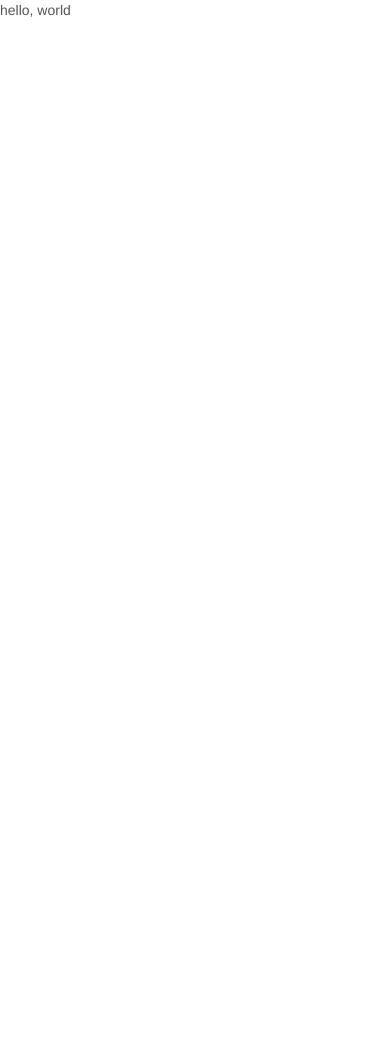
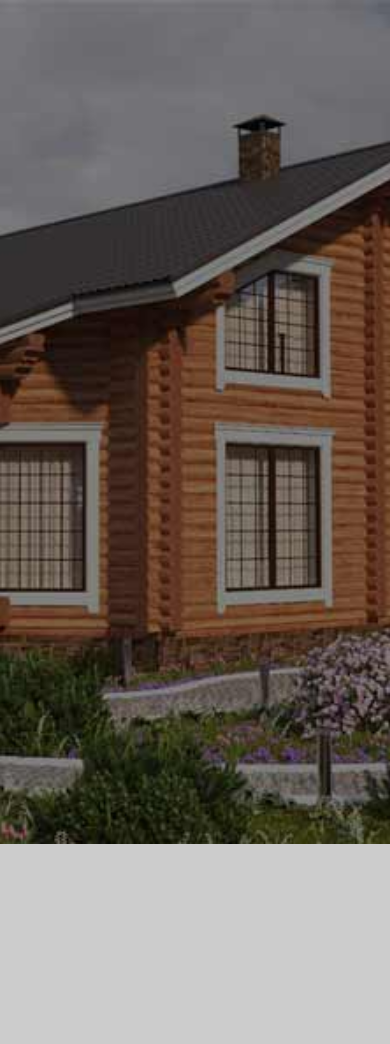
Before and after one commit to aisteron/dom4000, a plain HTML site: page index.html in a window 390 px wide. Before the commit the page ends 844 px from the top, so only its background shows below. Drawn offline with Linux system fonts and the light colour scheme.

Commit message:
work started

```diff
--- a/index.html
+++ b/index.html
@@ -10,9 +10,60 @@
   <title>Concise Template</title>
 
   <link rel="stylesheet" type="text/css" media="screen" href="css/concise.min.css" />
+  <style>
+  html, body {height:100%;}
+  	.screen1
+  	{
+
+	  	  background: url(img/screen1bg.jpg) no-repeat center center fixed;
+		  -webkit-background-size: cover;
+		  -moz-background-size: cover;
+		  -o-background-size: cover;
+		  background-size: cover;
+
+		  width: 100%;
+		  height:100%;
+  	}
+ 	.screen2
+ 	{
+ 		height:200px;
+ 		background-color: #ccc;
+ 		width: 400px
+ 	}
+
+ 	@media only screen and (max-width: 768px)
+{
+	.screen1
+  	{
+
+	  	  background: url(img/screen1bg768.jpg) no-repeat center center fixed;
+		  -webkit-background-size: cover;
+		  -moz-background-size: cover;
+		  -o-background-size: cover;
+		  background-size: cover;
+}
+
+@media only screen and (max-width: 480px)
+{
+	.screen1
+  	{
+
+	  	  background: url(img/screen1bg480.jpg) no-repeat center center fixed;
+		  -webkit-background-size: cover;
+		  -moz-background-size: cover;
+		  -o-background-size: cover;
+		  background-size: cover;
+}
+  </style>
 </head>
 
 <body>
-	<p>hello, world</p>
+
+	<div class="screen1">
+
+	</div>
+
+	<div class="screen2">
+	</div>
 </body>
 </html>
```
Also changed, not shown: img/logo.png (added), img/screen1bg.jpg (added), img/screen1bg480.jpg (added), img/screen1bg768.jpg (added).
